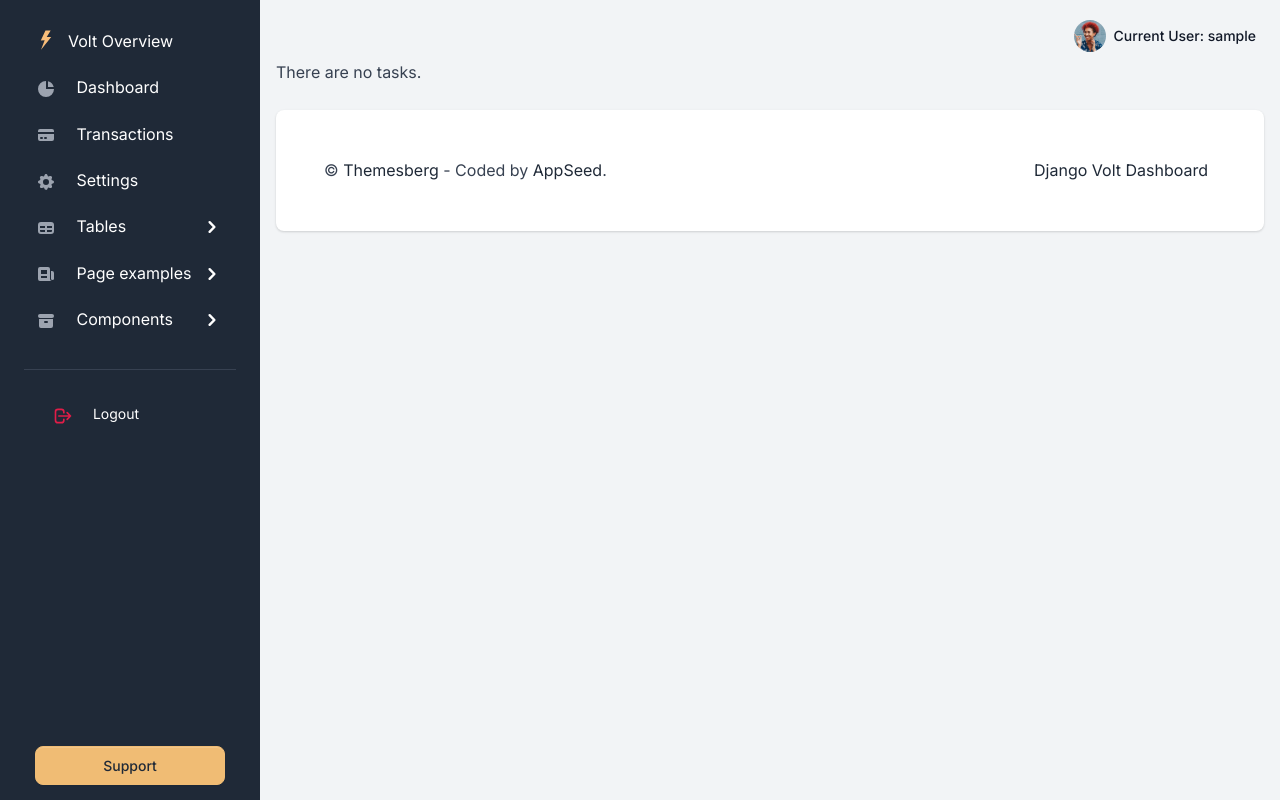
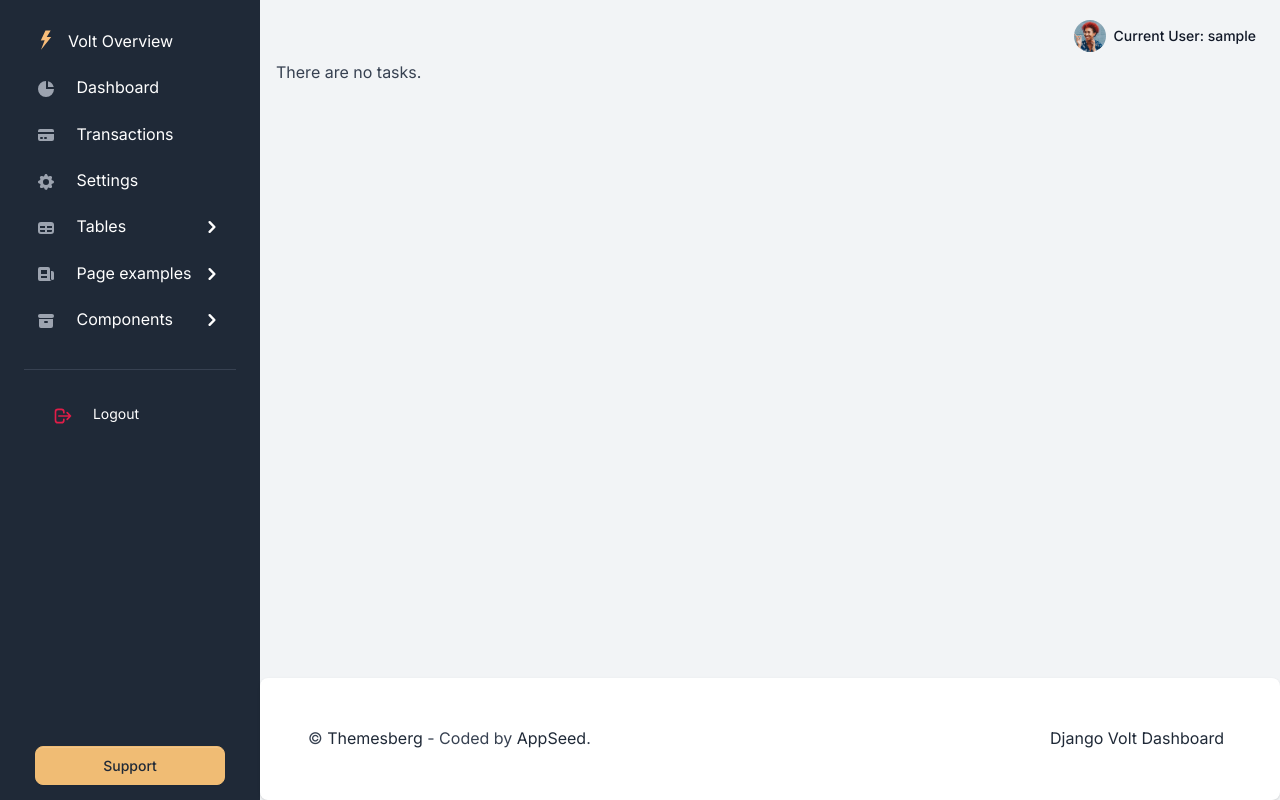
Before and after one commit to anrozhna/task-manager, a Django app: page / in a window 1280 px wide. Run offline with Django 5.2, Linux system fonts and the light colour scheme; the visitor is signed in with stand-in values (Sample User, id 1); data that the repository does not hold is empty; some libraries are stand-ins or nearby versions.

Commit message:
update footer with fixed-bottom position

```diff
--- a/templates/includes/footer.html
+++ b/templates/includes/footer.html
@@ -1,4 +1,4 @@
-<footer class="bg-white rounded shadow p-5 mb-4 mt-4">
+<footer class="bg-white border-dark fixed-bottom content rounded shadow p-5  mt-4">
     <div class="row">
         <div class="col-12 col-md-4 col-xl-6 mb-4 mb-md-0">
             <p class="mb-0 text-center text-lg-start">
@@ -11,7 +11,9 @@
             <ul class="list-inline list-group-flush list-group-borderless text-md-end mb-0">
                 <li class="list-inline-item px-0 px-sm-2">
                     <a target="_blank"
-                       href="https://appseed.us/admin-dashboards/django-dashboard-volt">Django Volt Dashboard</a>
+                       href="https://appseed.us/admin-dashboards/django-dashboard-volt">
+                      Django Volt Dashboard
+                    </a>
                 </li>
             </ul>
         </div>
```
